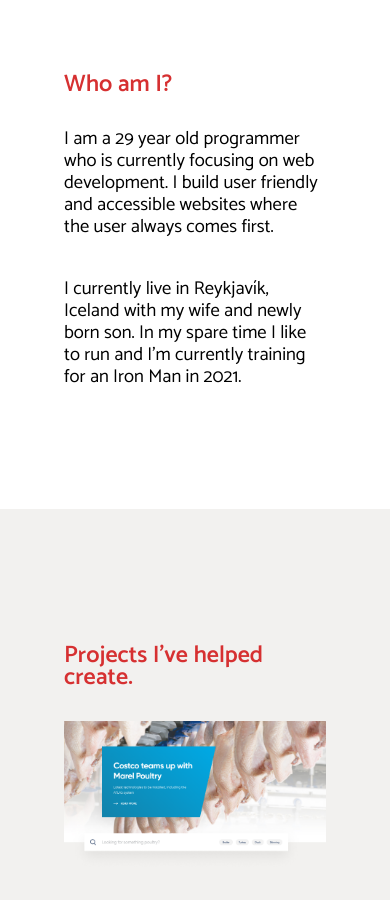
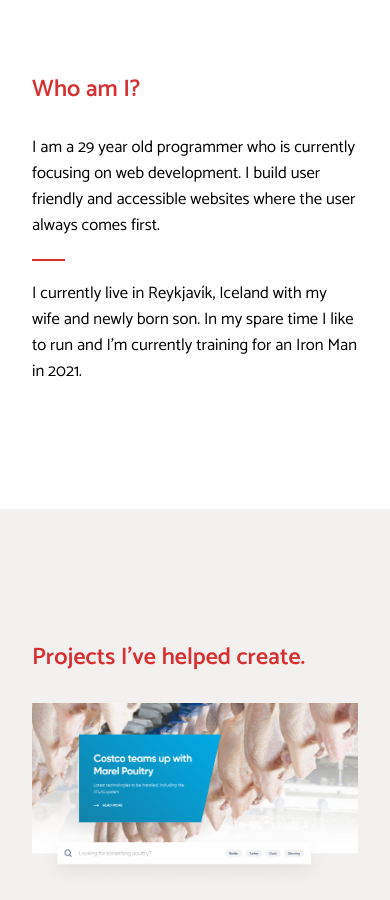
Before and after one commit to oddsson/portfolio, a Gatsby site: page / in a window 390 px wide. Shown: the part 1100-2000 px from the top of the page. Built offline with nearby package versions, Linux system fonts and the light colour scheme; Gatsby itself is replaced by a stand-in of ours.

Commit message:
Responsive fixes

```diff
--- a/src/components/sections/AboutSection.js
+++ b/src/components/sections/AboutSection.js
@@ -1,7 +1,6 @@
 import React from "react"
 import styled from "styled-components"
 import * as variables from "../../styles/variables"
-import { ColorPeriod } from "./HeroSection"
 import Title from "../title"
 
 const d = new Date()
@@ -11,29 +10,34 @@ const myAge = currentYear - 1990
 const Section = styled.section`
   display: flex;
   justify-content: center;
-  align-items: center;
   flex-direction: column;
   height: 66vh;
-  padding: 0 64px;
+  padding: 0 32px;
+  max-width: 1000px;
 
   h2 {
     margin-bottom: 32px;
   }
 
   @media (min-width: ${variables.mobileMin}) {
-    padding: 0 32px;
-  }
-
-  @media (min-width: ${variables.tabletMin}) {
     padding: 0 64px;
   }
 `
 
 const DeviderWrapper = styled.div`
-  width: 32px;
+  width: 100%;
   display: flex;
   justify-content: space-between;
-  margin: 20px 0px;
+  margin: 20px 0;
+
+
+  &::after {
+    content: '';
+    display: block;
+    width: 10%;
+    height: 2px;
+    background-color: #d63031;
+  }
 `
 
 const AboutSection = () => {
@@ -45,10 +49,7 @@ const AboutSection = () => {
         development. I build user friendly and accessible websites where the
         user always comes first.
       </p>
-      <DeviderWrapper>
-        <ColorPeriod />
-        <ColorPeriod />
-      </DeviderWrapper>
+      <DeviderWrapper />
       <p>
         I currently live in Reykjavík, Iceland with my wife and newly born son.
         In my spare time I like to run and I'm currently training for an Iron
--- a/src/components/sections/FooterSection.js
+++ b/src/components/sections/FooterSection.js
@@ -1,10 +1,16 @@
 import React from "react"
 import styled from "styled-components"
+import * as variables from "../../styles/variables"
 
 const SFooter = styled.footer`
   background-color: #353b48;
-  padding: 132px 64px;
+  padding: 132px 32px;
   color: white;
+
+
+  @media (min-width: ${variables.mobileMin}) {
+    padding: 132px 64px;
+  }
 `
 
 const FooterLink = styled.a`
--- a/src/components/sections/HeroSection.js
+++ b/src/components/sections/HeroSection.js
@@ -7,24 +7,13 @@ export const Section = styled.section`
   align-items: center;
   height: 90vh;
   background-color: #f2f1ef;
+  padding: 0 32px;
 
   h1 {
     max-width: 1000px;
   }
 
-  /*
-  Might be too out there. Ask Orri
-
-  background-image: linear-gradient(
-    to top,
-    rgba(255, 255, 255, 0),
-    #f47983 162%
-  ); */
   @media (min-width: ${variables.mobileMin}) {
-    padding: 0 32px;
-  }
-
-  @media (min-width: ${variables.tabletMin}) {
     padding: 0 64px;
   }
 `
@@ -40,7 +29,7 @@ const Emoji = styled.span`
   animation-iteration-count: infinite;
   transform-origin: 70% 70%;
   display: inline-block;
-  margin-bottom: 16px;
+  margin-bottom: 32px;
 
   @keyframes wave {
     0% {
--- a/src/components/sections/WorkSection.js
+++ b/src/components/sections/WorkSection.js
@@ -6,13 +6,9 @@ import * as variables from "../../styles/variables"
 
 const WSection = styled.section`
   background-color: #f2f1ef;
-  padding: 136px 64px;
+  padding: 136px 32px;
 
   @media (min-width: ${variables.mobileMin}) {
-    padding: 136px 32px;
-  }
-
-  @media (min-width: ${variables.tabletMin}) {
     padding: 136px 64px;
   }
 
--- a/src/styles/layout.scss
+++ b/src/styles/layout.scss
@@ -10,21 +10,20 @@
 $mobileMin: 600px;
 $tabletMin: 900px;
 $tabletMax: 1200px;
-$screenMax: 1800px;
+$screenMax: 1600px;
+$desktopHuge: 3840px;
 
 body {
   font-family: "Catamaran", sans-serif;
-  font-size: between(16px, 20px, 0px, 600px);
-  line-height: 22px;
+  font-size: between(16px, 17px, 0px, 600px);
+  line-height: 1.625rem;
 
-  @media (min-width: $mobileMin) {
-    font-size: between(20px, 24px, 600px, 900px);
-    line-height: 30px;
+  @media (min-width: $screenMax) {
+    font-size: between(17px, 24px, $screenMax, $desktopHuge);
   }
 
-  @media (min-width: $tabletMin) {
-    font-size: between(16px, 20px, 600px, 900px);
-    line-height: 40px;
+  @media (min-width: $desktopHuge) {
+    font-size: 24px;
   }
 }
 
@@ -52,6 +51,3 @@ h2 {
     font-size: between(26px, 30px, 600px, 900px);
   }
 }
-
-p {
-}
```
